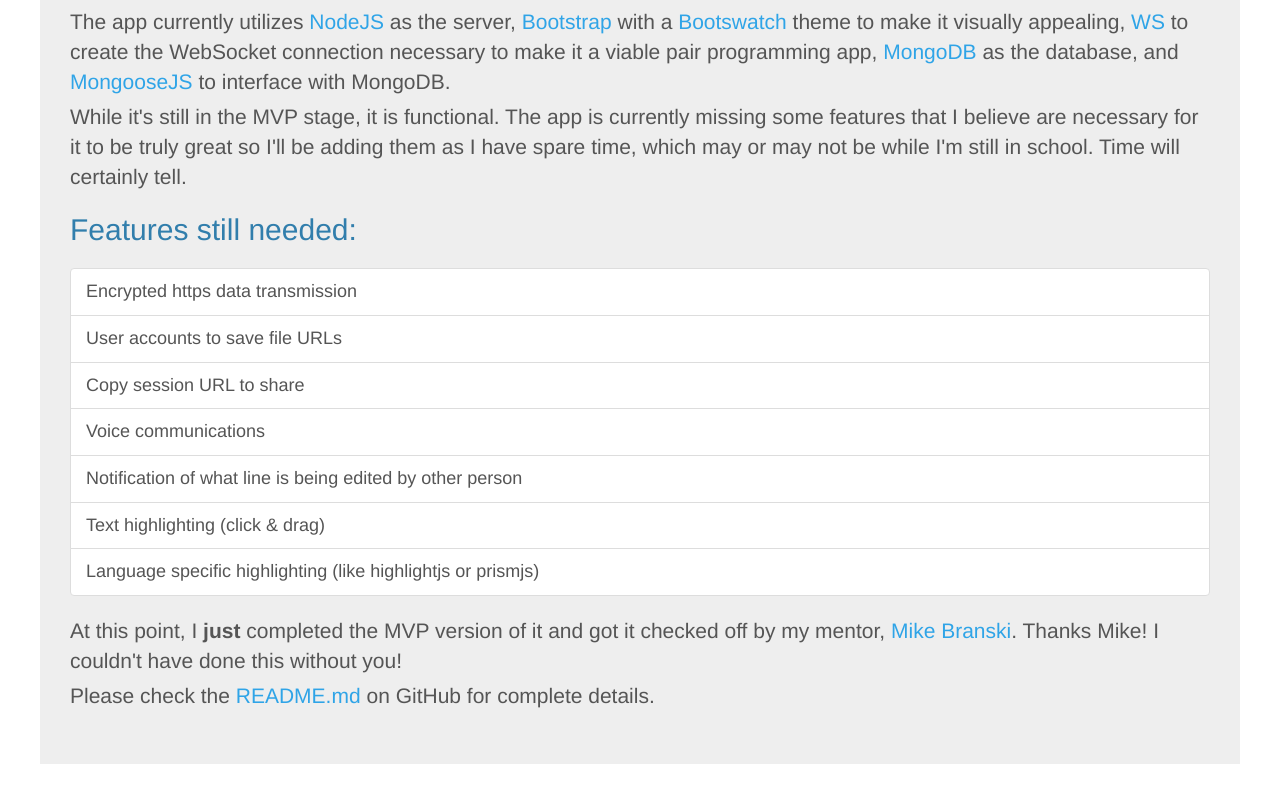
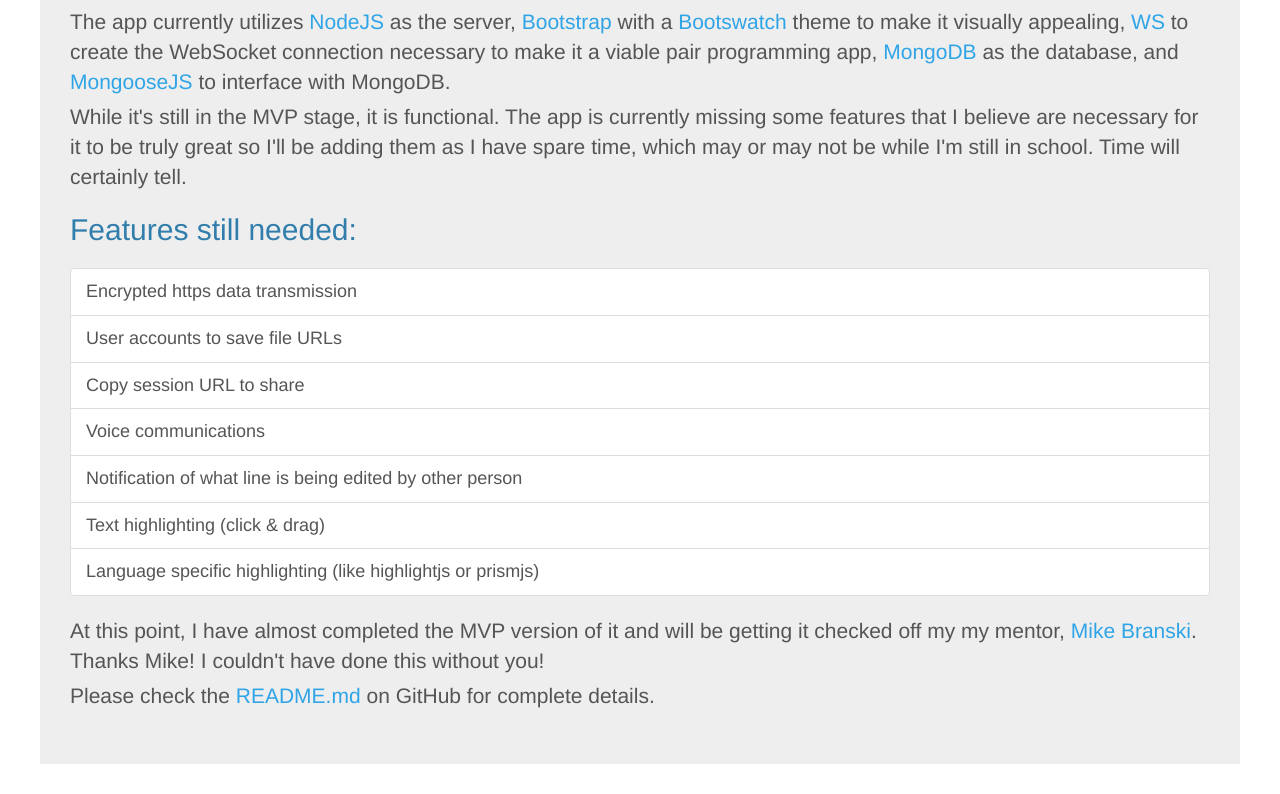
Before and after one commit to TimBiden/Pair-Programming, a website: page about.html in a window 1280 px wide. Shown: the part 509-1303 px from the top of the page. Drawn offline with Linux system fonts and the light colour scheme.

Commit message:
Revert "The MVP is finished and soon to be signed off!!!"
This reverts commit 3fe26349cbe33602771582d03705d18408e0ac15.

```diff
--- a/about.html
+++ b/about.html
@@ -94,7 +94,7 @@
           </ul>
         </div>
         <p>
-          At this point, I <strong>just</strong> completed the MVP version of it and got it checked off by my mentor, <a target="_blank" href="https://github.com/mikebranski">Mike Branski</a>. Thanks Mike! I couldn't have done this without you!
+          At this point, I have almost completed the MVP version of it and will be getting it checked off my my mentor, <a target="_blank" href="https://github.com/mikebranski">Mike Branski</a>. Thanks Mike! I couldn't have done this without you!
         </p>
         <p>
           Please check the <a target="_blank" href="https://github.com/TimBiden/Pair-Programming/blob/master/README.md">README.md</a> on GitHub for complete details.
```
